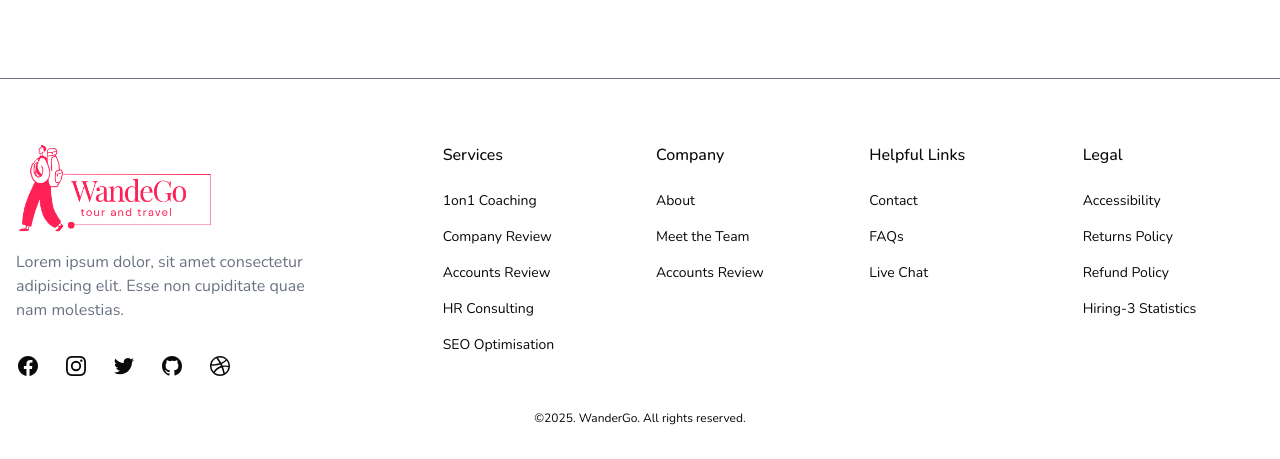
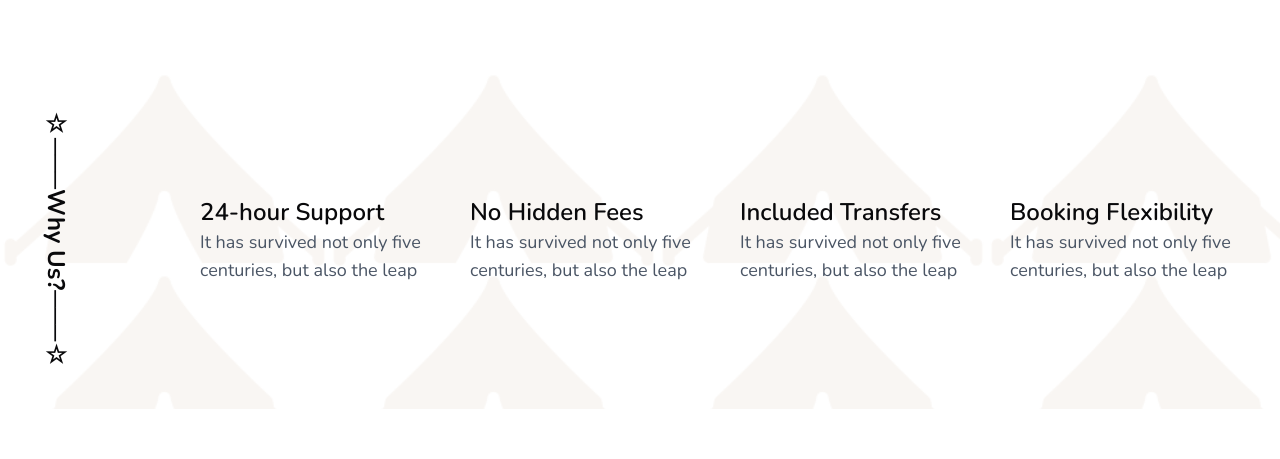
Before and after one commit to md-siam-islam/WanderGo-Tour-Management-Frontend, a React (Vite) app: page / in a window 1280 px wide. Shown: the part 1428-1887 px from the top of the page. Built offline with nearby package versions, Linux system fonts and the light colour scheme; no server answers.

Commit message:
Why choose us section desing and live done

```diff
--- a/src/components/Homepage/Explore.tsx
+++ b/src/components/Homepage/Explore.tsx
@@ -4,7 +4,7 @@ import { Button } from "../ui/button";
 
 const Explore = () => {
     return (
-        <div className=" my-20 px-4 flex items-center justify-between max-w-full gap-10 lg:flex-row flex-col ">
+        <div className=" my-20  flex items-center justify-between max-w-full gap-10 lg:flex-row flex-col ">
             <div className=" bg-[#FBF9F6]  w-1/2 p-10 rounded-4xl h-full">
                 <div className="w-full flex items-center justify-between gap-3">
                     <div className="w-1/2">
@@ -33,7 +33,7 @@ const Explore = () => {
                 <div className="grid grid-cols-1 lg:grid-cols-2 gap-4">
 
                     {/* card 1 */}
-                    <div className=" border-[#EF1A53] border-2 rounded-4xl p-6 flex flex-col items-center">
+                    <div className="transition-all duration-500 hover:shadow-xl hover:scale-105 hover:border-none border-[#EF1A53] border-2 rounded-4xl p-6 flex flex-col items-center">
                         <div className="bg-[#FBF9F6] rounded-full p-4 mb-4">
                             <img
                                 className="w-14 h-14"
@@ -45,7 +45,7 @@ const Explore = () => {
                         <p className="text-xl font-medium">Happy campers</p>
                     </div>
 
-                    <div className=" border-[#EF1A53] border-2 rounded-4xl p-6 flex flex-col items-center">
+                    <div className="transition-all duration-500 hover:shadow-xl hover:scale-105 hover:border-none border-[#EF1A53] border-2 rounded-4xl p-6 flex flex-col items-center">
                         <div className="bg-[#FBF9F6] rounded-full p-4 mb-4">
                             <img
                                 className="w-14 h-14"
@@ -57,7 +57,7 @@ const Explore = () => {
                         <p className="text-xl font-medium">Trips sold</p>
                     </div>
 
-                    <div className=" border-[#EF1A53] border-2 rounded-4xl p-6 flex flex-col items-center">
+                    <div className="transition-all duration-500 hover:shadow-xl hover:scale-105 hover:border-none border-[#EF1A53] border-2 rounded-4xl p-6 flex flex-col items-center">
                         <div className="bg-[#FBF9F6] rounded-full p-4 mb-4">
                             <img
                                 className="w-14 h-14"
@@ -69,7 +69,7 @@ const Explore = () => {
                         <p className="text-xl font-medium">Destinations</p>
                     </div>
 
-                    <div className=" border-[#EF1A53] border-2 rounded-4xl p-6 flex flex-col items-center">
+                    <div className="transition-all duration-500 hover:shadow-xl hover:scale-105 hover:border-none border-[#EF1A53] border-2 rounded-4xl p-6 flex flex-col items-center">
                         <div className="bg-[#FBF9F6] rounded-full p-4 mb-4">
                             <img
                                 className="w-14 h-14"
--- /dev/null
+++ b/src/components/Homepage/Support.tsx
@@ -0,0 +1,37 @@
+const Support = () => {
+    return (
+        <div className="mb-20 p-10 flex items-center justify-center gap-32 " style={{ backgroundImage: "url('/src/assets/BannerImage/tent-3.svg')" }}>
+
+            <div>
+
+                <h2 className="text-2xl font-bold" style={{
+                    writingMode: "vertical-rl",
+                    textOrientation: "mixed",
+                }}>☆───Why Us?───☆</h2>
+
+            </div>
+            <div className=" flex items-center justify-center gap-10">
+
+                <div className="">
+                    <h3 className="font-semibold text-2xl">24-hour Support</h3>
+                    <p className="text-lg text-gray-600">It has survived not only five centuries,
+                        but also the leap</p>
+                </div>
+                <div className="">
+                    <h3 className="font-semibold text-2xl">No Hidden Fees</h3>
+                    <p className="text-lg text-gray-600">It has survived not only five centuries, but also the leap</p>
+                </div>
+                <div className="">
+                    <h3 className="font-semibold text-2xl">Included Transfers</h3>
+                    <p className="text-lg text-gray-600">It has survived not only five centuries, but also the leap</p>
+                </div>
+                <div className="">
+                    <h3 className="font-semibold text-2xl">Booking Flexibility</h3>
+                    <p className="text-lg text-gray-600">It has survived not only five centuries, but also the leap</p>
+                </div>
+            </div>
+        </div>
+    );
+};
+
+export default Support;
--- a/src/components/pages/Home.tsx
+++ b/src/components/pages/Home.tsx
@@ -1,12 +1,14 @@
 import React from 'react';
 import { Hero } from '../Homepage/Banner';
 import Explore from '../Homepage/Explore';
+import Support from '../Homepage/Support';
 
 const Home = () => {
   return (
     <div className="">
       <Hero></Hero>
       <Explore></Explore>
+      <Support></Support>
     </div>
   );
 };
```
Also changed, not shown: src/assets/BannerImage/tent-3.svg (added).
